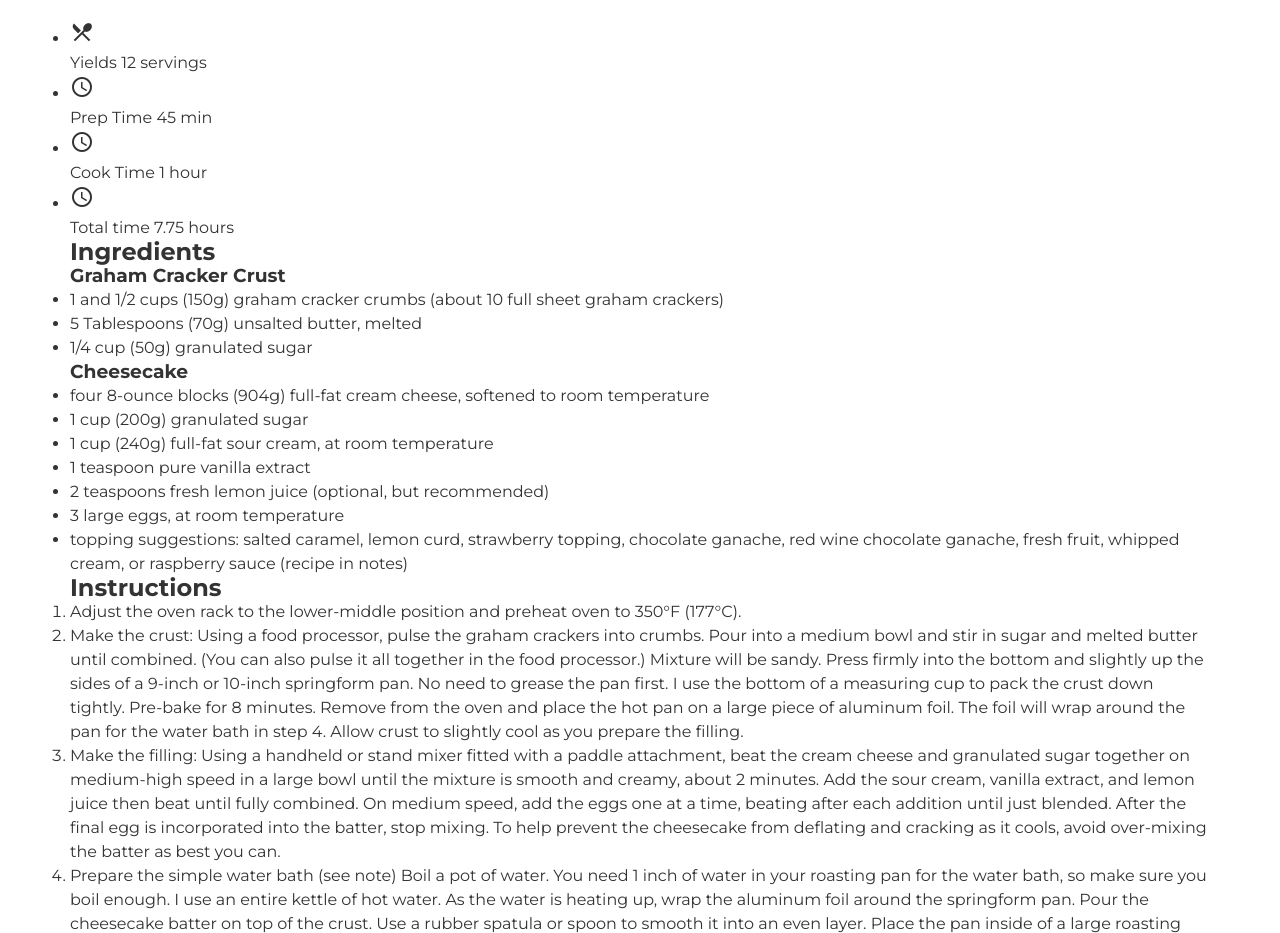
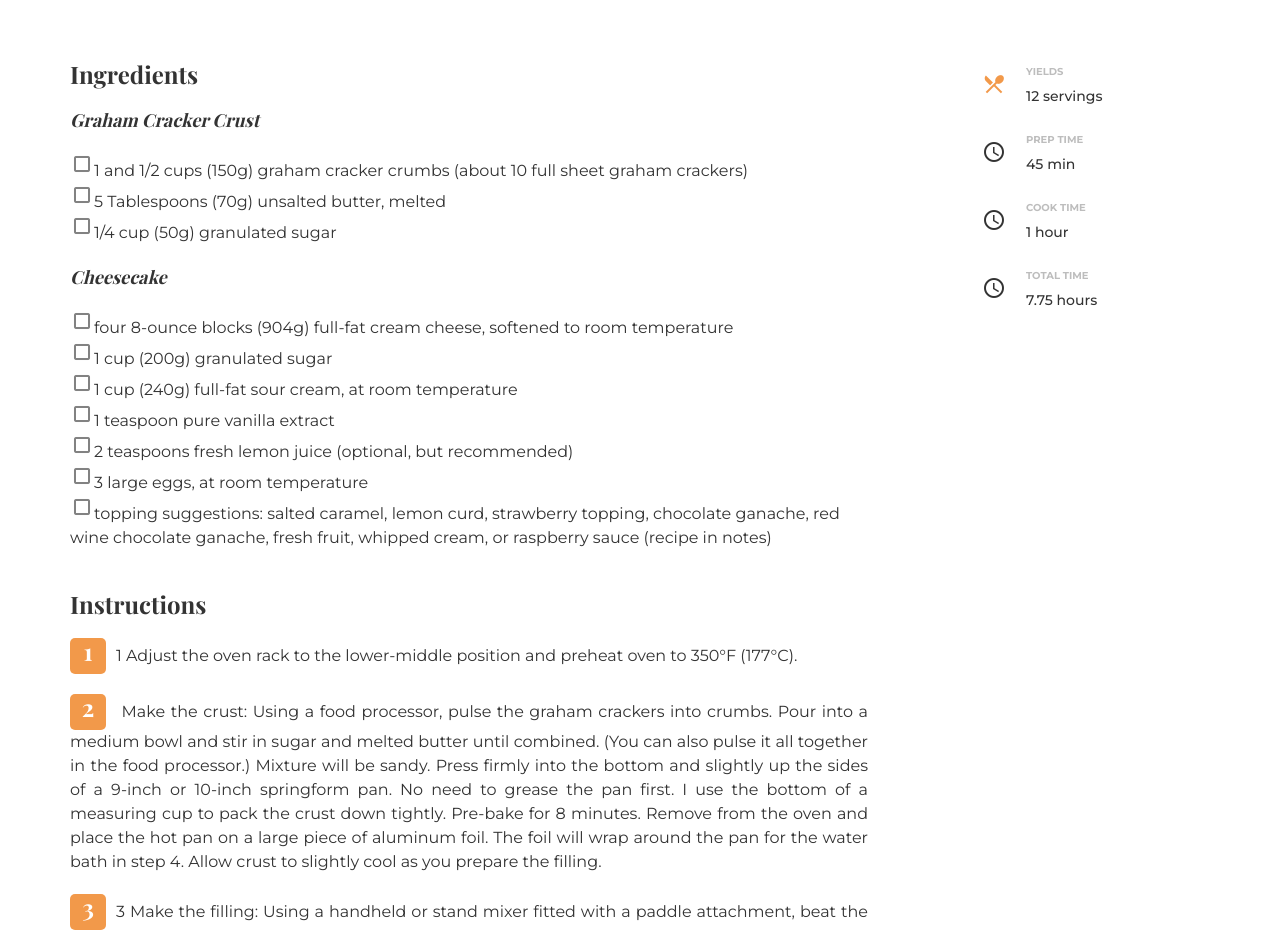
Before and after one commit to vincentfqt/devChallenges.io, a plain HTML site: page Responsive-Web-Developer/Recipe-Page/index.html in a window 1280 px wide. Shown: the part 745-1678 px from the top of the page. Drawn offline with nearby package versions, Linux system fonts and the light colour scheme.

Commit message:
Recipe Page - HTML and CSS

```diff
--- a/Responsive-Web-Developer/Recipe-Page/assets/css/style.css
+++ b/Responsive-Web-Developer/Recipe-Page/assets/css/style.css
@@ -34,13 +34,31 @@ body {
 header {
     display: flex;
     flex-direction: column;
-    margin-bottom: 2rem;
+    margin-bottom: 6rem;
 }
+
 h1 {
     font-family: 'Playfair Display', serif;
     font-size: 4.8rem;
     line-height: 5rem;
     font-weight: 700;
+    margin-bottom: 2rem;
+}
+
+h2 {
+    font-family: 'Playfair Display', serif;
+    font-size: 2.4rem;
+    line-height: 2.8rem;
+    font-weight: 700;
+    margin-bottom: 2rem;
+}
+
+h3 {
+    font-family: 'Playfair Display', serif;
+    font-size: 1.8rem;
+    line-height: 2.4rem;
+    font-weight: 400;
+    font-style: italic;
     margin-bottom: 2rem;
 }
 
@@ -53,8 +71,138 @@ header .info {
     font-style: italic;
 }
 
-header .info .material-icons {
-    align-self: baseline;
-    transform: rotate(90deg);
-    color: #C4C4C4;
+header .info>img {
+    width: 2rem;
+    height: 2.8rem;
+    margin-right: 1rem;
 }
+
+main {
+    position: relative
+}
+
+main section {
+    display: flex;
+    flex-direction: column;
+    margin-bottom: 2rem;
+    width: 70%;
+}
+
+main aside {
+    position: absolute;
+    min-width: 20%;
+    top: 0;
+    right: 0
+}
+
+.cook-info ul li {
+    display: flex;
+    align-items: center;
+    margin-bottom: 2rem;
+}
+
+.cook-info ul>li>span:first-child {
+    height: 100%;
+}
+
+.cook-info ul>li>p>span:first-child {
+    font-size: 1rem;
+    font-weight: 700;
+    color: #BDBDBD;
+    text-transform: uppercase;
+}
+
+.cook-info ul>li>p>span:nth-child(2) {
+    font-size: 1.4rem;
+    font-weight: 500;
+    color: #333;
+
+}
+
+.cook-info ul li p {
+    display: flex;
+    flex-direction: column;
+    margin-left: 2rem;
+}
+
+.yields>span {
+    color: #F2994A;
+}
+
+.yields>p>span:nth-child(2) {
+    color: #F2994A;
+}
+
+@media screen and (max-width: 768px) {
+    main {
+        flex-direction: column;
+    }
+
+    main aside {
+        position: static;
+        width: 100%;
+        margin-bottom: 2rem;
+    }
+
+    main aside ul {
+        display: grid;
+        grid-template-columns: repeat(3, 1fr);
+        grid-template-areas:
+            "hd . .";
+    }
+
+
+    .cook-info ul li {
+        display: flex;
+    }
+
+    .cook-info ul li.yields {
+        grid-area: hd;
+    }
+
+    main section {
+        width: 100%;
+    }
+}
+
+
+section ul {
+    margin-bottom: 2rem;
+    list-style: none;
+}
+
+section ul li>span {
+    font-size: 1.6rem;
+    line-height: 1.6rem;
+    color: #828282;
+    margin: 0;
+    padding: 0;
+
+}
+
+section ol {
+    list-style: none;
+    counter-set: span 0;
+}
+
+section ol li {
+    margin-bottom: 2rem;
+    text-align: justify;
+}
+
+section ol li span::before {
+    counter-increment: span;
+    content: counters(span, " ") " ";
+    display: inline-block;
+    width: 3.6rem;
+    height: 3.6rem;
+    font-family: 'Playfair Display', serif;
+    font-size: 2.4rem;
+    font-weight: 700;
+    line-height: 2.6rem;
+    color: #fff;
+    text-align: center;
+    border-radius: 0.5rem;
+    background-color: #F2994A;
+    margin-right: 1rem;
+}
--- a/Responsive-Web-Developer/Recipe-Page/index.html
+++ b/Responsive-Web-Developer/Recipe-Page/index.html
@@ -20,9 +20,7 @@
     <header>
       <h1>Classic Cheesecake Recipe</h1>
       <div class="info">
-        <span class="material-icons">
-          drag_indicator
-        </span>
+        <img src="./assets/img/6dots.svg" alt="">
         <p>
           Look no further for a creamy and ultra smooth classic cheesecake recipe! Paired with a buttery graham cracker
           crust, no one can deny its simple decadence. For the best results, bake in a water bath.
@@ -35,7 +33,7 @@
       <aside>
         <div class="cook-info">
           <ul>
-            <li>
+            <li class="yields">
               <span class="material-icons">
                 restaurant_menu
               </span>
@@ -79,20 +77,20 @@
         <h2>Ingredients</h2>
         <h3>Graham Cracker Crust</h3>
         <ul>
-          <li>1 and 1/2 cups (150g) graham cracker crumbs (about 10 full sheet graham crackers)</li>
-          <li>5 Tablespoons (70g) unsalted butter, melted</li>
-          <li>1/4 cup (50g) granulated sugar</li>
+          <li><span class="material-icons">crop_square</span>1 and 1/2 cups (150g) graham cracker crumbs (about 10 full sheet graham crackers)</li>
+          <li><span class="material-icons">crop_square</span>5 Tablespoons (70g) unsalted butter, melted</li>
+          <li><span class="material-icons">crop_square</span>1/4 cup (50g) granulated sugar</li>
         </ul>
 
         <h3>Cheesecake</h3>
         <ul>
-          <li>four 8-ounce blocks (904g) full-fat cream cheese, softened to room temperature</li>
-          <li>1 cup (200g) granulated sugar</li>
-          <li>1 cup (240g) full-fat sour cream, at room temperature</li>
-          <li>1 teaspoon pure vanilla extract</li>
-          <li>2 teaspoons fresh lemon juice (optional, but recommended)</li>
-          <li>3 large eggs, at room temperature</li>
-          <li>topping suggestions: salted caramel, lemon curd, strawberry topping, chocolate ganache, red wine chocolate
+          <li><span class="material-icons">crop_square</span>four 8-ounce blocks (904g) full-fat cream cheese, softened to room temperature</li>
+          <li><span class="material-icons">crop_square</span>1 cup (200g) granulated sugar</li>
+          <li><span class="material-icons">crop_square</span>1 cup (240g) full-fat sour cream, at room temperature</li>
+          <li><span class="material-icons">crop_square</span>1 teaspoon pure vanilla extract</li>
+          <li><span class="material-icons">crop_square</span>2 teaspoons fresh lemon juice (optional, but recommended)</li>
+          <li><span class="material-icons">crop_square</span>3 large eggs, at room temperature</li>
+          <li><span class="material-icons">crop_square</span>topping suggestions: salted caramel, lemon curd, strawberry topping, chocolate ganache, red wine chocolate
             ganache, fresh fruit, whipped cream, or raspberry sauce (recipe in notes) </li>
         </ul>
       </section>
@@ -101,9 +99,11 @@
         <h2>Instructions</h2>
         <ol>
           <li>
+            <span>1</span>
             Adjust the oven rack to the lower-middle position and preheat oven to 350°F (177°C).
           </li>
           <li>
+            <span></span>
             Make the crust: Using a food processor, pulse the graham crackers into crumbs. Pour into a medium bowl and
             stir in sugar and melted butter until combined. (You can also pulse it all together in the food processor.)
             Mixture will be sandy. Press firmly into the bottom and slightly up the sides of a 9-inch or 10-inch
@@ -113,6 +113,7 @@
             prepare the filling.
           </li>
           <li>
+            <span>3</span>
             Make the filling: Using a handheld or stand mixer fitted with a paddle attachment, beat the cream cheese and
             granulated sugar together on medium-high speed in a large bowl until the mixture is smooth and creamy, about
             2 minutes. Add the sour cream, vanilla extract, and lemon juice then beat until fully combined. On medium
@@ -121,6 +122,7 @@
             cools, avoid over-mixing the batter as best you can.
           </li>
           <li>
+            <span>4</span>
             Prepare the simple water bath (see note) Boil a pot of water. You need 1 inch of water in your roasting pan
             for the water bath, so make sure you boil enough. I use an entire kettle of hot water. As the water is
             heating up, wrap the aluminum foil around the springform pan. Pour the cheesecake batter on top of the
@@ -129,6 +131,7 @@
             roasting pan in the oven first, then pour the hot water in. Whichever is easier for you.)
           </li>
           <li>
+            <span>5</span>
             Bake cheesecake for 55-70 minutes or until the center is almost set. When it’s done, the center of the
             cheesecake will slightly wobble if you gently shake the pan. Turn the oven off and open the oven door
             slightly. Let the cheesecake sit in the oven in the water bath as it cools down for 1 hour. Remove from the
@@ -136,11 +139,13 @@
             for at least 4 hours or overnight.
           </li>
           <li>
+            <span>6</span>
             Use a knife to loosen the chilled cheesecake from the rim of the springform pan, then remove the rim. Using
             a clean sharp knife, cut into slices for serving. For neat slices, wipe the knife clean and dip into warm
             water between each slice.
           </li>
           <li>
+            <span>7</span>
             Serve cheesecake with desired toppings. Cover and store leftover cheesecake in the refrigerator for up to 5
             days.
           </li>
```
